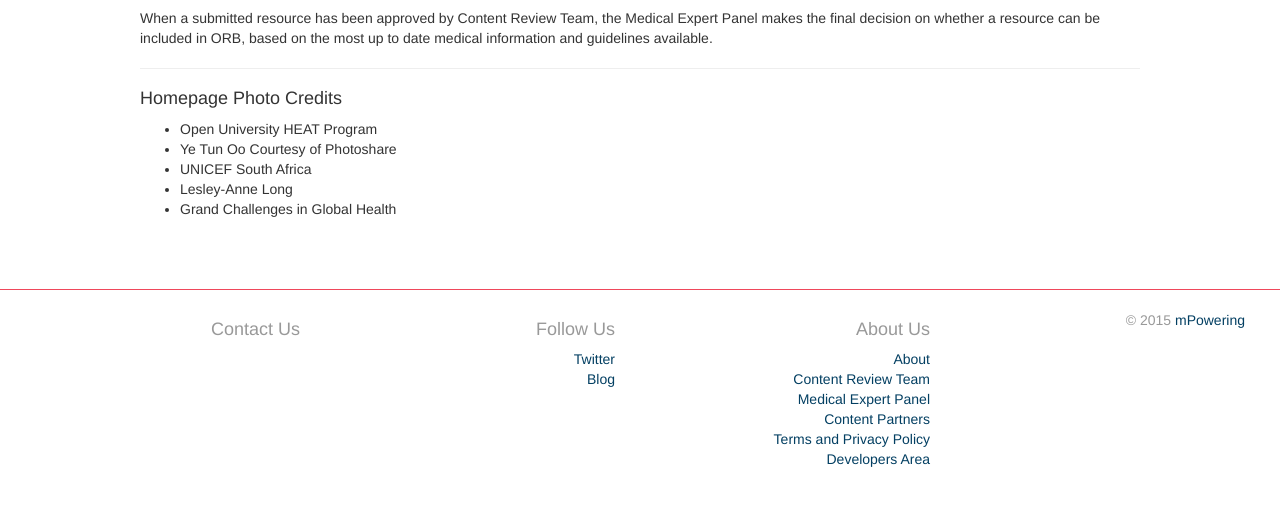
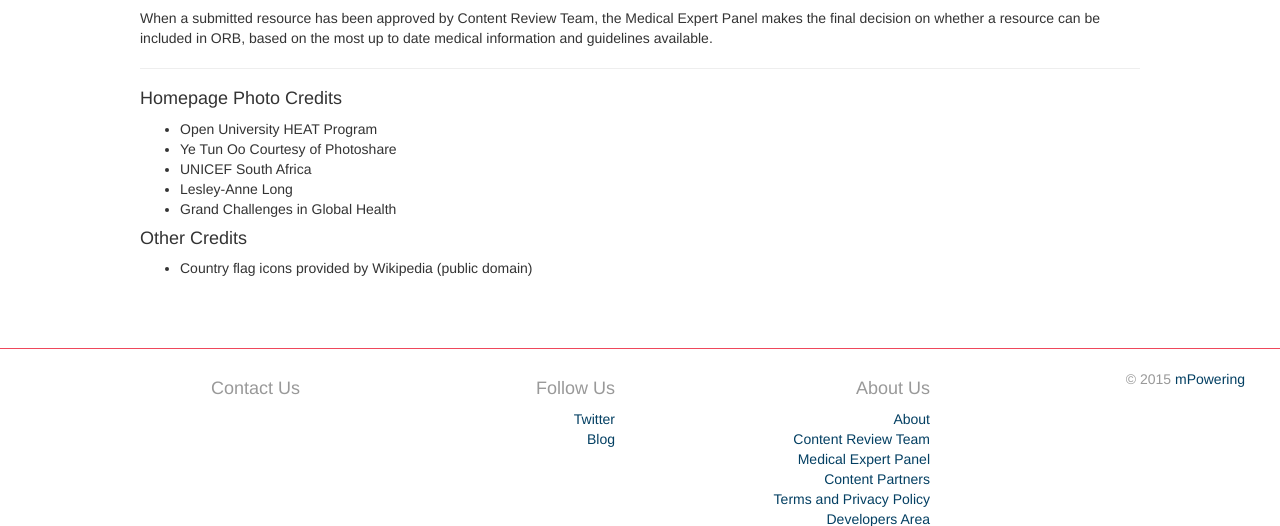
Before and after one commit to mPowering/django-orb, a Django app: template orb/templates/orb/about.html in a window 1280 px wide. Shown: the part 558-1084 px from the top of the page. Before the commit the page ends 1025 px from the top, so only its background shows below. Run offline with Django 3.2, Linux system fonts and the light colour scheme; the template is opened without the code that fills it, so the values that code supplies are empty; parts of the project's set-up code (start-up, migrations or seed data) failed here and were passed over; some libraries are stand-ins or nearby versions.

Commit message:
CLOSED - task 191: Add image credits for flags etc http://github.com/mpowering/django-orb/issues/issue/191

```diff
--- a/orb/templates/orb/about.html
+++ b/orb/templates/orb/about.html
@@ -73,4 +73,13 @@
 	<li>Lesley-Anne Long</li>
 	<li>Grand Challenges in Global Health</li>
 </ul>
-{% endblocktrans %} {% endblock content %}
+{% endblocktrans %}
+
+<h4>{% trans 'Other Credits' %}</h4>
+{% blocktrans %}
+<ul>
+	<li>Country flag icons provided by Wikipedia (public domain)</li>
+</ul>
+{% endblocktrans %}
+
+{% endblock content %}
```
Also changed, not shown: 1 other file.
